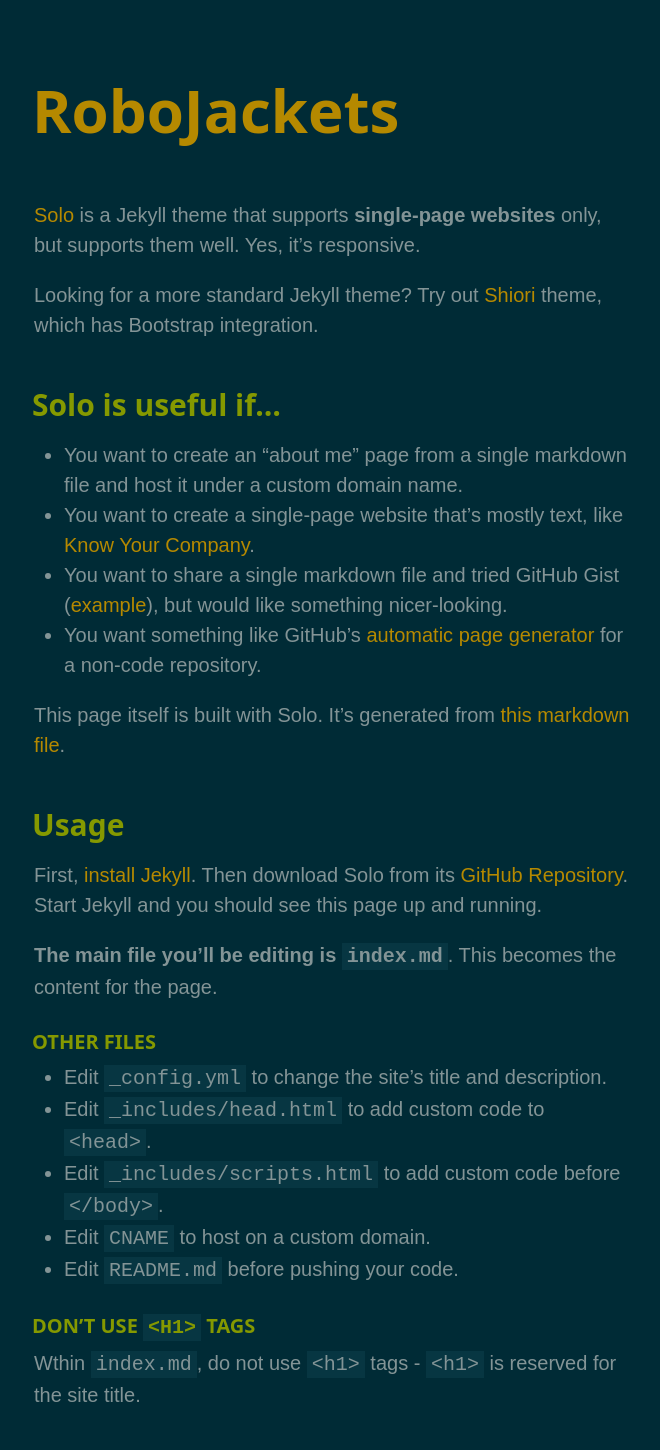
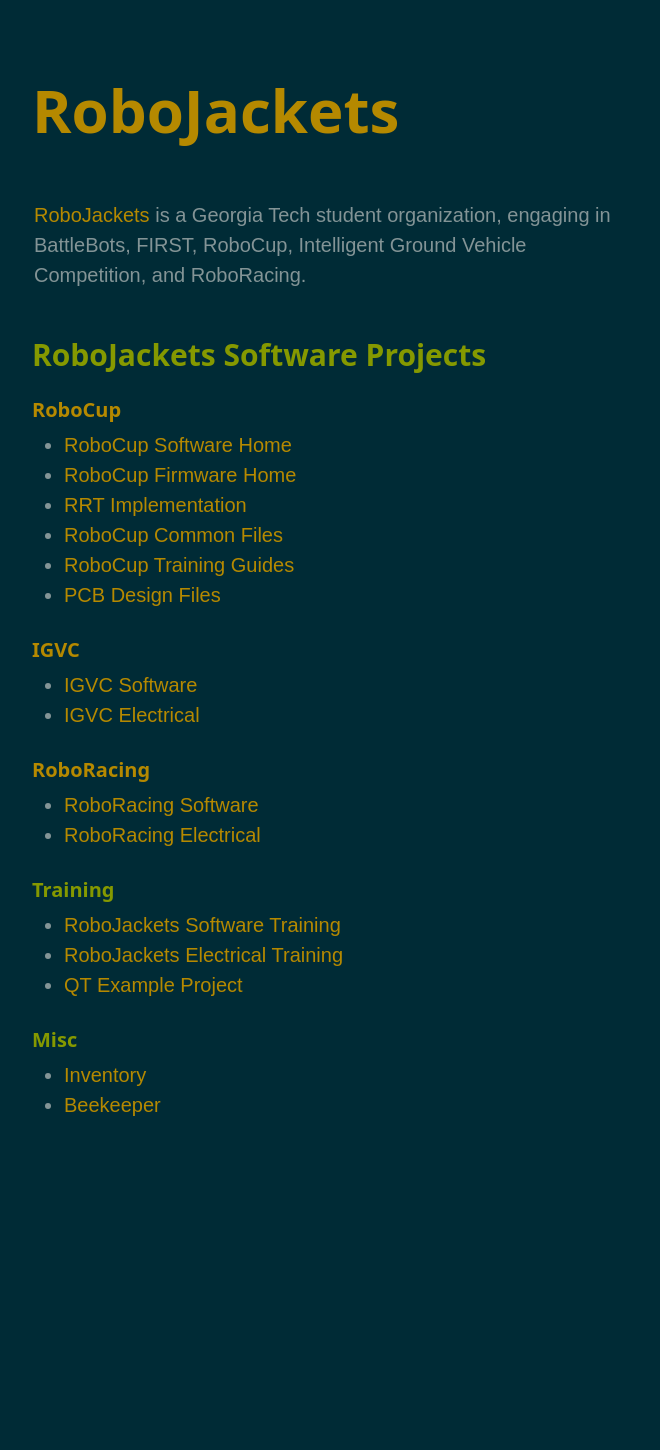
Before and after one commit to RoboJackets/archived-robojackets.github.io, a Jekyll site: the page built from index.md, in a window 1280 px wide. Shown: the whole page, without its empty margins (306-966 px from the left). Built offline with Jekyll 4.4.1, drawn with Linux system fonts in a browser that asks for light colours; after the commit the page ends 1160 px from its top, so only the background shows below that.

Commit message:
Add content linking to robojackets repos

```diff
--- a/_sass/_solo.scss
+++ b/_sass/_solo.scss
@@ -89,7 +89,6 @@ h2 {
 h3, h4, h5, h6 {
 	margin-top: 1.5rem;
 	font-size: 1rem;
-	text-transform: uppercase;
 }
 
 p, ul, ol, dl, table, pre, blockquote {
--- a/index.md
+++ b/index.md
@@ -2,33 +2,31 @@
 layout: default
 ---
 
-[Solo](http://chibicode.github.io/solo) is a Jekyll theme that supports **single-page websites** only, but supports them well. Yes, it's responsive.
+[RoboJackets](http://www.robojackets.org) is a Georgia Tech student organization, engaging in BattleBots, FIRST, RoboCup, Intelligent Ground Vehicle Competition, and RoboRacing.
 
-Looking for a more standard Jekyll theme? Try out [Shiori](http://github.com/ellekasai/shiori) theme, which has Bootstrap integration.
+## RoboJackets Software Projects
 
-## Solo is useful if...
+### [RoboCup](https://robojackets.org/teams/robocup/)
+- [RoboCup Software Home](https://github.com/RoboJackets/robocup-software)
+- [RoboCup Firmware Home](https://github.com/RoboJackets/robocup-firmware)
+- [RRT Implementation](https://github.com/RoboJackets/rrt)
+- [RoboCup Common Files](https://github.com/RoboJackets/robocup-common)
+- [RoboCup Training Guides](https://github.com/RoboJackets/robocup-training)
+- [PCB Design Files](https://github.com/RoboJackets/robocup-pcb)
 
-* You want to create an "about me" page from a single markdown file and host it under a custom domain name.
-* You want to create a single-page website that's mostly text, like [Know Your Company](https://knowyourcompany.com/).
-* You want to share a single markdown file and tried GitHub Gist ([example](https://gist.github.com/dypsilon/5819504)), but would like something nicer-looking.
-* You want something like GitHub's [automatic page generator](http://pages.github.com/) for a non-code repository.
+### [IGVC](https://robojackets.org/teams/intelligent-ground-vehicle-competition/)
+- [IGVC Software](https://github.com/RoboJackets/igvc-software)
+- [IGVC Electrical](https://github.com/RoboJackets/igvc-electrical)
 
-This page itself is built with Solo. It's generated from [this markdown file](https://github.com/chibicode/solo/blob/gh-pages/_includes/index.md).
+### [RoboRacing](https://robojackets.org/teams/roboracing/)
+- [RoboRacing Software](https://github.com/RoboJackets/roboracing-software)
+- [RoboRacing Electrical](https://github.com/RoboJackets/roboracing-electrical)
 
-## Usage
+### Training
+- [RoboJackets Software Training](https://github.com/RoboJackets/software-training)
+- [RoboJackets Electrical Training](https://github.com/RoboJackets/electrical-training)
+- [QT Example Project](https://github.com/RoboJackets/qt-example)
 
-First, [install Jekyll](http://jekyllrb.com/docs/installation/). Then download Solo from its [GitHub Repository](https://github.com/chibicode/solo). Start Jekyll and you should see this page up and running.
-
-**The main file you'll be editing is `index.md`**. This becomes the content for the page.
-
-### Other Files
-
-* Edit `_config.yml` to change the site's title and description.
-* Edit `_includes/head.html` to add custom code to `<head>`.
-* Edit `_includes/scripts.html` to add custom code before `</body>`.
-* Edit `CNAME` to host on a custom domain.
-* Edit `README.md` before pushing your code.
-
-### Don't use `<h1>` tags
-
-Wthin `index.md`, do not use `<h1>` tags - `<h1>` is reserved for the site title.
+### Misc
+- [Inventory](https://github.com/RoboJackets/inventory-management)
+- [Beekeeper](https://github.com/RoboJackets/beekeeper)
```
Also changed, not shown: favicon.ico (added).
